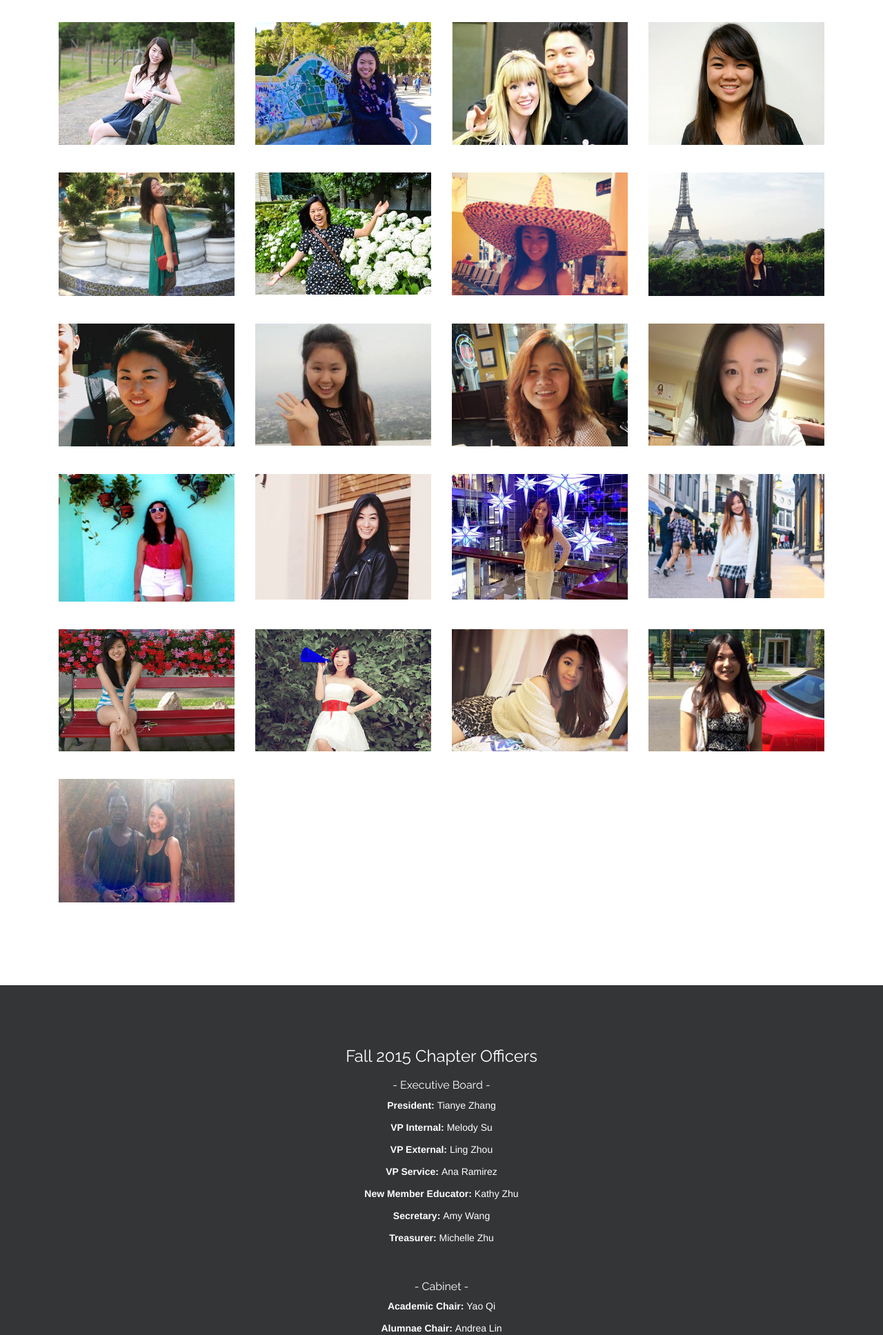
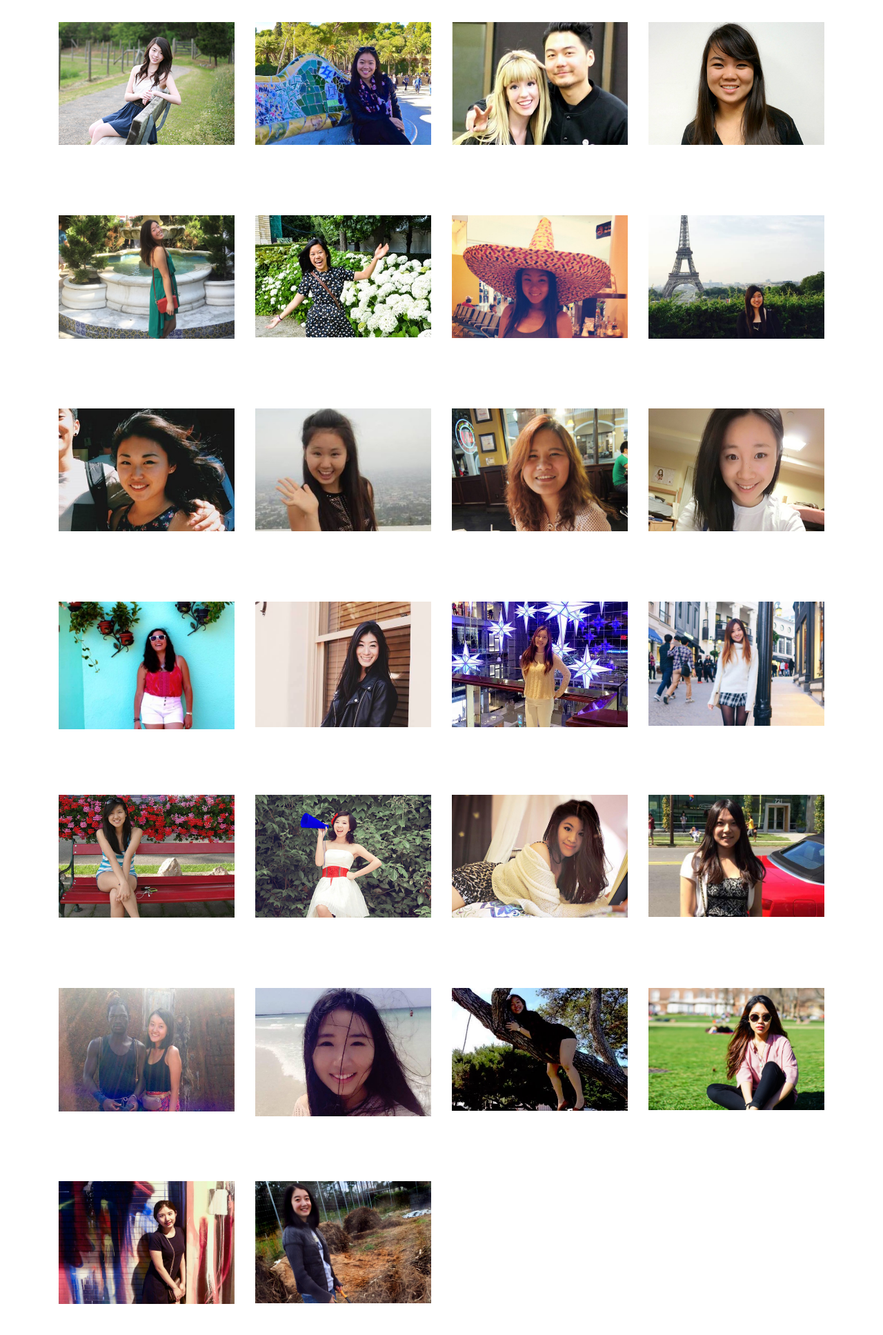
Before and after one commit to michelle-tai/dukeakdphi.github.io, a PHP site: page / in a window 1280 px wide. Shown: the part 1164-3099 px from the top of the page at 69% size. Run offline with PHP 8.4, Linux system fonts and the light colour scheme; some libraries are stand-ins or nearby versions.

Commit message:
added mu class

```diff
--- a/css/templatemo_style.css
+++ b/css/templatemo_style.css
@@ -289,7 +289,7 @@ img {
 .portfolio-thumb .overlay-p a ul li	{ padding: 0.1em 0em; margin: 0px; width: 100%; font-size: 0.8em; list-style: none;}
 .portfolio-thumb .overlay-p a ul li.fsmall{ font-size: 0.5em; }
 
-.portfolio-item { margin-bottom: 40px; overflow: hidden; }
+.portfolio-item { margin-bottom: 40px; overflow: hidden; height:30vh;}
 .portfolio-item:hover .overlay-p { visibility: visible; opacity: 1; }
 
 .portfolio-title { width: 100%; text-align: center; }
--- a/index.html
+++ b/index.html
@@ -507,8 +507,6 @@
   				</div>
         </div>
 
-
-
         <div class="col-xs-6 col-sm-6 col-md-3 templatemo_col12">
         	<div class="portfolio-item">
 						<div class="portfolio-thumb">
@@ -611,7 +609,109 @@
 					 </div>
           </div>
 
+
+          <div class="col-xs-6 col-sm-6 col-md-3 templatemo_col12">
+            <div class="portfolio-item">
+              <div class="portfolio-thumb">
+                <img src="images/portfolio/81_debra_jiang.jpg" alt="portfolio 8">
+                <div class="overlay-p">
+                  <a href="images/portfolio/81_debra_jiang.jpg" data-rel="lightbox[portfolio]">
+                    <ul>
+                      <li><strong>#81 Debra *N&#255;x* Jiang</strong></li>
+                      <li>Class: Mu</li>
+                      <li>Major: Undecided</li>
+                      <li>Hometown: Shanghai, China</li>
+                      <li>Big: Nicole Kim</li>
+                      <li>Little: N/A</li>
+                    </ul>
+                  </a>
                 </div>
+              </div> <!-- /.portfolio-thumb -->
+            </div>
+          </div>
+
+          <div class="col-xs-6 col-sm-6 col-md-3 templatemo_col12">
+            <div class="portfolio-item">
+              <div class="portfolio-thumb">
+                <img src="images/portfolio/82_dorothy_wu.jpg" alt="portfolio 8">
+                <div class="overlay-p">
+                  <a href="images/portfolio/82_dorothy_wu.jpg" data-rel="lightbox[portfolio]">
+                    <ul>
+                      <li><strong>#82 Dorothy *N&#239;ke Wu</strong></li>
+                      <li>Class: Mu</li>
+                      <li>Major: Public Policy, Global Health </li>
+                      <li>Hometown: Hong Kong</li>
+                      <li>Big: Nicole Kim</li>
+                      <li>Little: N/A</li>
+                    </ul>
+                  </a>
+                </div>
+              </div> <!-- /.portfolio-thumb -->
+            </div>
+          </div>
+
+          <div class="col-xs-6 col-sm-6 col-md-3 templatemo_col12">
+            <div class="portfolio-item">
+              <div class="portfolio-thumb">
+                <img src="images/portfolio/83_krystal_zhai.jpg" alt="portfolio 8">
+                <div class="overlay-p">
+                  <a href="images/portfolio/83_krystal_zhai.jpg" data-rel="lightbox[portfolio]">
+                    <ul>
+                      <li><strong>#83 Krystal *pleiONE* Zhai</strong></li>
+                      <li>Class: Mu</li>
+                      <li>Major: Economics, Statistics </li>
+                      <li>Hometown: Hebei, China</li>
+                      <li>Big: Tianye Zhang</li>
+                      <li>Little: N/A</li>
+                    </ul>
+                  </a>
+                </div>
+              </div> <!-- /.portfolio-thumb -->
+            </div>
+          </div>
+
+          <div class="clear"></div>
+
+          <div class="col-xs-6 col-sm-6 col-md-3 templatemo_col12">
+            <div class="portfolio-item">
+              <div class="portfolio-thumb">
+                <img src="images/portfolio/84_alessandra_zhang.jpg" alt="portfolio 8">
+                <div class="overlay-p">
+                  <a href="images/portfolio/84_alessandra_zhang.jpg" data-rel="lightbox[portfolio]">
+                    <ul>
+                      <li><strong>#84 Alessandra *C&#233;line* Zhang</strong></li>
+                      <li>Class: Mu</li>
+                      <li>Major: Undecided </li>
+                      <li>Hometown: Shanghai, China</li>
+                      <li>Big: Jenny Kuo</li>
+                      <li>Little: N/A</li>
+                    </ul>
+                  </a>
+                </div>
+              </div> <!-- /.portfolio-thumb -->
+            </div>
+          </div>
+
+          <div class="col-xs-6 col-sm-6 col-md-3 templatemo_col12">
+            <div class="portfolio-item">
+              <div class="portfolio-thumb">
+                <img src="images/portfolio/85_sunny_zhang.jpg" alt="portfolio 8">
+                <div class="overlay-p">
+                  <a href="images/portfolio/85_sunny_zhang.jpg" data-rel="lightbox[portfolio]">
+                    <ul>
+                      <li><strong>#85 Sunny *CaSSia* Zhang</strong></li>
+                      <li>Class: Mu</li>
+                      <li>Major: Environmental Science and Policy  </li>
+                      <li>Hometown: New York, NY</li>
+                      <li>Big: Ana Maganto Ramirez</li>
+                      <li>Little: N/A</li>
+                    </ul>
+                  </a>
+                </div>
+              </div> <!-- /.portfolio-thumb -->
+            </div>
+          </div>
+
     </div>
     <!--Our Sisters End-->
     <div class="clear"></div>
```
Also changed, not shown: images/portfolio/81_debra_jiang.jpg, images/portfolio/82_dorothy_wu.jpg, images/portfolio/83_krystal_zhai.jpg, images/portfolio/84_alessandra_zhang.jpg, images/portfolio/85_sunny_zhang.jpg. Lines whose indentation alone changed are shown as unchanged.
